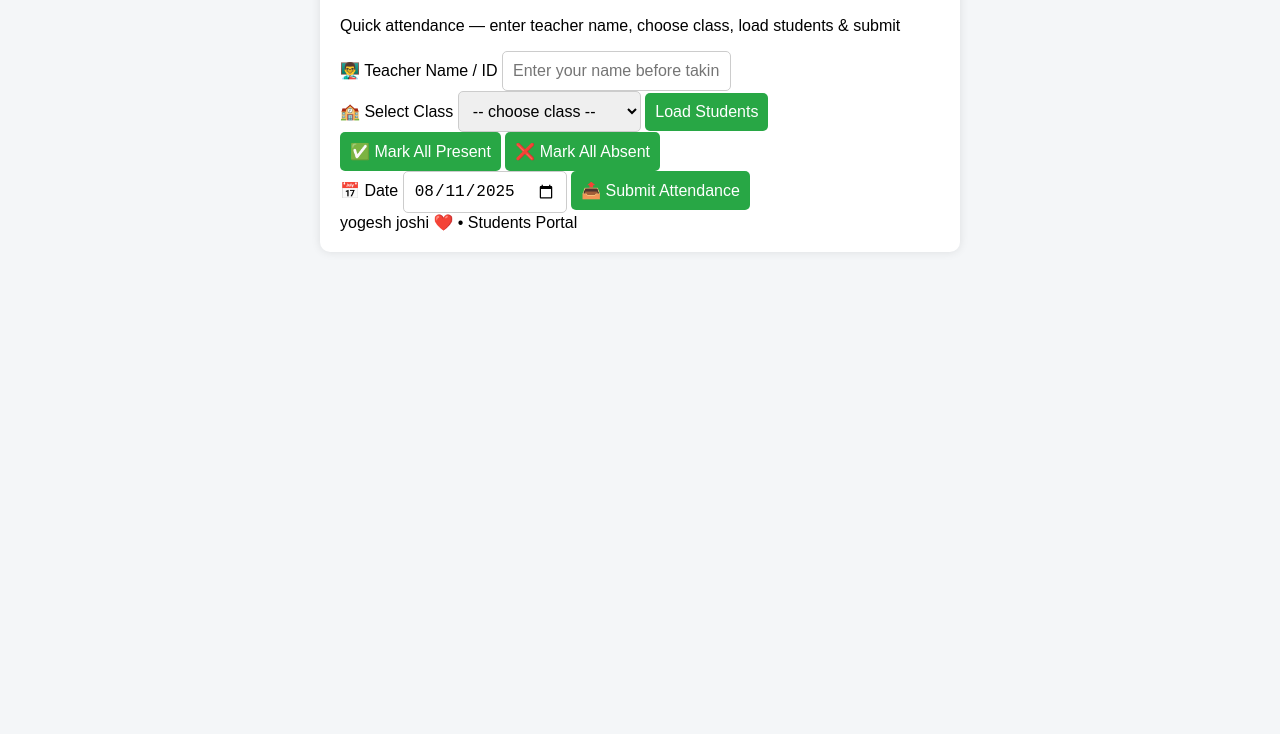
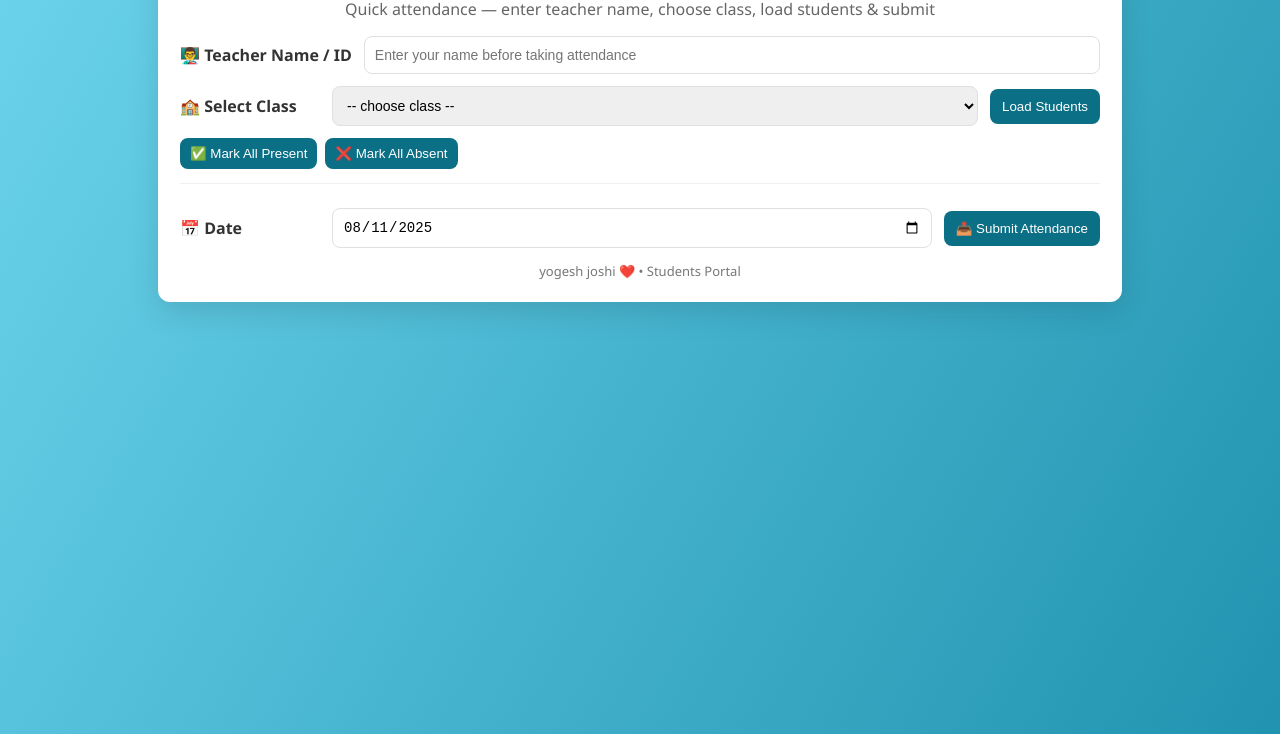
Before and after one commit to shivamkumar201220001-debug/students-attendance-app, a plain HTML site: page index.html in a window 1280 px wide. Shown: the part 114-848 px from the top of the page. Before the commit the page ends 800 px from the top, so only its background shows below. Drawn offline with Linux system fonts and the light colour scheme.

Commit message:
Update style.css

```diff
--- a/style.css
+++ b/style.css
@@ -1,62 +1,98 @@
+/* style.css */
 body {
-    font-family: Arial, sans-serif;
-    background-color: #f4f6f8;
-    margin: 0;
-    padding: 0;
+  font-family: "Segoe UI", Roboto, Arial, sans-serif;
+  background: linear-gradient(120deg, #6dd5ed 0%, #2193b0 100%);
+  margin: 0;
+  padding: 24px;
+  min-height: 100vh;
+  color: #222;
 }
 
 .container {
-    width: 90%;
-    max-width: 600px;
-    margin: 30px auto;
-    background: white;
-    padding: 20px;
-    border-radius: 10px;
-    box-shadow: 0px 0px 10px rgba(0,0,0,0.1);
+  max-width: 920px;
+  margin: 18px auto;
+  background: #fff;
+  padding: 22px;
+  border-radius: 12px;
+  box-shadow: 0 10px 30px rgba(0,0,0,0.12);
+  animation: fadeIn .45s ease;
 }
 
-h1, h2 {
-    text-align: center;
-    color: #333;
+.top { text-align: center; }
+h1 { margin: 6px 0 4px; color: #0b6f86; font-size: 28px; }
+.subtitle { color: #666; margin-top: 0; }
+
+.form-row {
+  display: flex;
+  align-items: center;
+  gap: 12px;
+  margin: 12px 0;
 }
 
-form {
-    display: flex;
-    gap: 10px;
-    flex-wrap: wrap;
-    margin-bottom: 20px;
+.form-row label { min-width: 140px; font-weight: 600; color: #333; }
+.form-row input, .form-row select {
+  flex: 1;
+  padding: 10px;
+  border-radius: 8px;
+  border: 1px solid #e0e0e0;
+  font-size: 14px;
 }
 
-input, select, button {
-    padding: 10px;
-    font-size: 16px;
-    border: 1px solid #ccc;
-    border-radius: 5px;
+.form-row button {
+  padding: 10px 12px;
+  border-radius: 8px;
+  border: none;
+  background: #0b6f86;
+  color: white;
+  cursor: pointer;
 }
 
-button {
-    background: #28a745;
-    color: white;
-    border: none;
-    cursor: pointer;
+.controls {
+  display: flex;
+  gap: 8px;
+  margin: 8px 0 14px;
 }
 
-button:hover {
-    background: #218838;
+.controls button {
+  padding: 8px 10px;
+  border-radius: 8px;
+  border: none;
+  background: #0b6f86;
+  color: white;
+  cursor: pointer;
 }
 
-table {
-    width: 100%;
-    border-collapse: collapse;
+/* Students list */
+#studentsContainer {
+  margin-top: 12px;
+  border-top: 1px solid #f0f0f0;
+  padding-top: 12px;
+  max-height: 420px;
+  overflow: auto;
 }
 
-table th, table td {
-    padding: 10px;
-    border: 1px solid #ddd;
-    text-align: center;
+.student-row {
+  display: flex;
+  gap: 12px;
+  align-items: center;
+  padding: 10px 6px;
+  border-bottom: 1px solid #fafafa;
 }
 
-table th {
-    background: #007bff;
-    color: white;
+.student-row .index { width: 36px; color: #777; }
+.student-row .name { flex: 1; }
+.student-row .reg { font-size: 12px; color: #888; margin-top: 2px; }
+.student-row select { padding: 8px; border-radius: 6px; }
+
+/* footer */
+.footer { text-align: center; margin-top: 14px; color: #777; font-size: 13px; }
+
+@media (max-width: 640px) {
+  .form-row { flex-direction: column; align-items: stretch; }
+  .form-row label { min-width: auto; }
 }
+
+@keyframes fadeIn {
+  from { opacity: 0; transform: translateY(6px); }
+  to { opacity: 1; transform: translateY(0); }
+}
```
